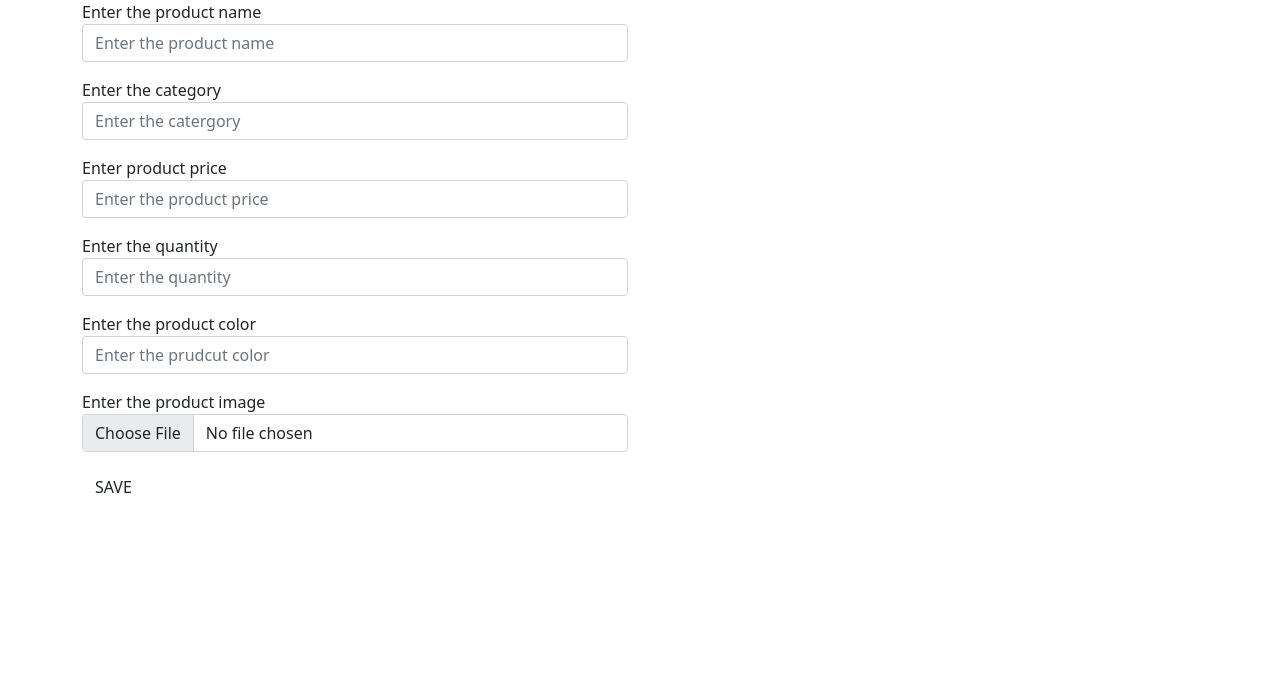
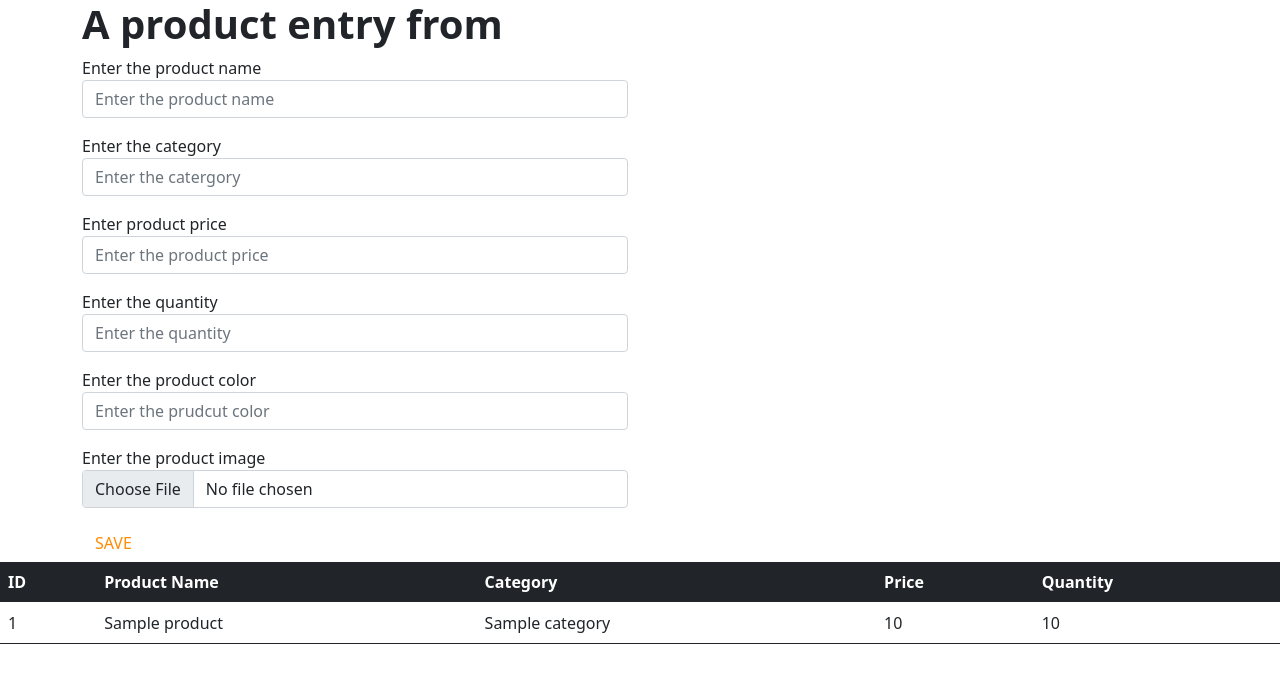
Before and after one commit to tech-refactory/CSE-25-02-ST-ASSESSMENT, a Django app: template Orena_Gideon/E_commerce/e_commerceapp/templates/index.html in a window 1280 px wide. Shown: the top 683 px of the page. Run offline with Django 3.2, Linux system fonts and the light colour scheme; the template is opened without the code that fills it: most values are stand-ins (such as "Sample title", 1, 10 or a date in 2020); some libraries are stand-ins or nearby versions.

Commit message:
I have designed the logic of my add product form and i have tested it by adding products in the database

```diff
--- a/Orena_Gideon/E_commerce/e_commerceapp/models.py
+++ b/Orena_Gideon/E_commerce/e_commerceapp/models.py
@@ -9,7 +9,7 @@ class Product(models.Model):
     price = models.IntegerField(null=True, blank=True)
     quantity = models.IntegerField(null=True, blank=True)
     color = models.CharField(max_length=255, null=True, blank=True)
-    image = models.ImageField(upload_to='images/', null=True, blank=True)
+    image = models.ImageField(upload_to='static/media/', null=True, blank=True)
 
 
     # Calling the model by its name.
--- a/Orena_Gideon/E_commerce/e_commerceapp/static/styles/app.css
+++ b/Orena_Gideon/E_commerce/e_commerceapp/static/styles/app.css
@@ -0,0 +1,3 @@
+.btn {
+    color: darkorange
+}
--- a/Orena_Gideon/E_commerce/e_commerceapp/templates/base.html
+++ b/Orena_Gideon/E_commerce/e_commerceapp/templates/base.html
@@ -8,7 +8,7 @@
 <meta name="Description" content="Enter your description here"/>
 <link rel="stylesheet" href="https://cdnjs.cloudflare.com/ajax/libs/twitter-bootstrap/5.1.0/css/bootstrap.min.css">
 <link rel="stylesheet" href="https://cdnjs.cloudflare.com/ajax/libs/font-awesome/5.15.4/css/all.min.css">
-<link rel="stylesheet" href="assets/css/style.css">
+<link rel="stylesheet" href="{% static 'styles/app.css' %}">
 <title>{% block title %} {% endblock %}</title>
 </head>
 <body>
--- a/Orena_Gideon/E_commerce/e_commerceapp/templates/index.html
+++ b/Orena_Gideon/E_commerce/e_commerceapp/templates/index.html
@@ -7,7 +7,14 @@
 <div class="container">
     <div class="row">
         <div class="col-6">
+            <h1><strong> A product entry from </strong></h1>
+
+            <!-- Display the error message in the context -->
+            {% if error %}
+                <p style="color: red;"> {{ error }} </p>
+            {% endif %}
             <form method="POST" action="">
+                {% csrf_token %}
                 <div class="mb-3">
                     <label for="name" class="form-lable"> Enter the product name </label>
                     <input name="name" required type="text" class="form-control" placeholder="Enter the product name">
@@ -37,4 +44,30 @@
         </div>
     </div>
 </div>
+
+<!-- The produc display form -->
+<div class="containcer">
+    <table class="table table-hover">
+        <thead class="table-dark">
+            <tr>
+                <th>ID</th>
+                <th>Product Name</th>
+                <th>Category</th>
+                <th>Price</th>
+                <th>Quantity</th>
+            </tr>
+        </thead>
+        <tbody>
+            {% for product in all_products %}
+            <tr>
+                <td>{{ product.id }}</td>
+                <td>{{ product.name }}</td>
+                <td>{{ product.category }}</td>
+                <td>{{ product.price }}</td>
+                <td>{{ product.quantity }}</td>
+            </tr>
+            {% endfor %}
+        </tbody>
+</div>
+
 {% endblock %}
```
Also changed, not shown: Orena_Gideon/E_commerce/e_commerceapp/views.py (+37 -2 lines), Orena_Gideon/E_commerce/db.sqlite3, Orena_Gideon/E_commerce/e_commerceapp/migrations/0002_alter_product_image.py (added).
